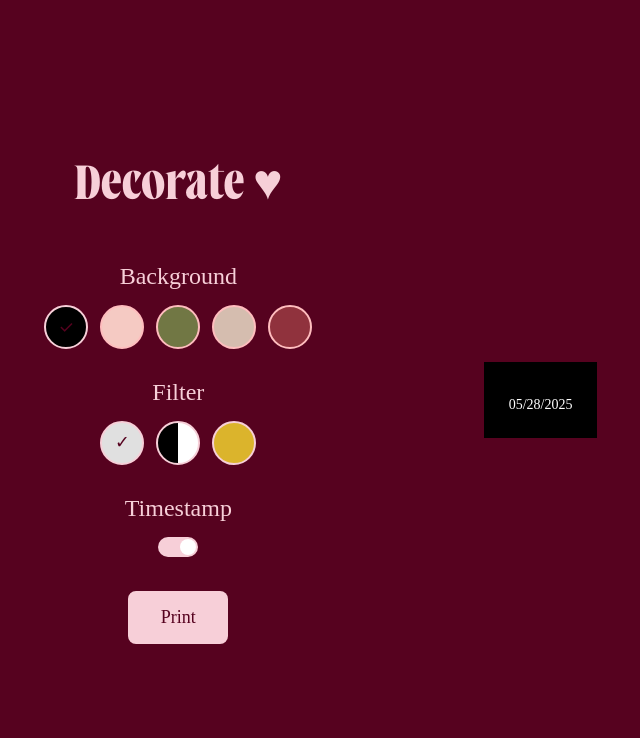
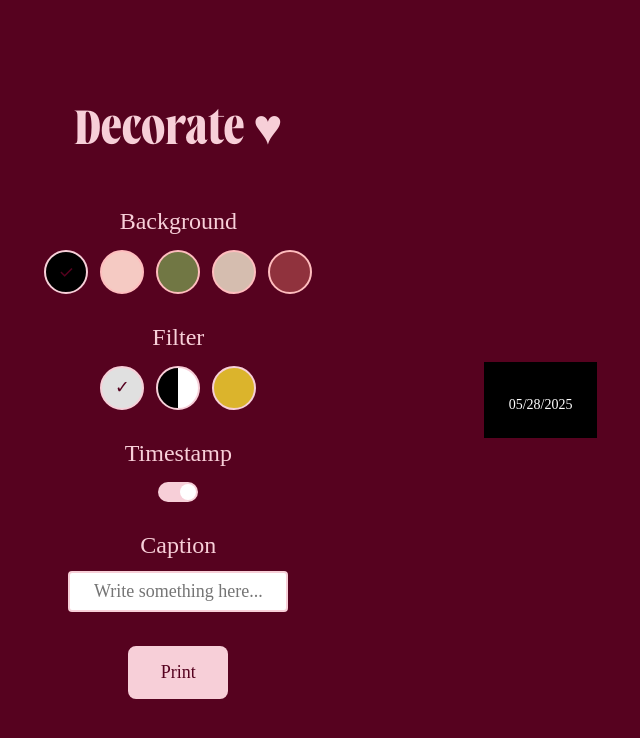
Before and after one commit to awksrj/web-photobooth-0, a React (Create React App) app in the folder frontend/: page /#/custom in a window 1280 px wide. Shown: the top 738 px of the page, without its empty margins (283-923 px from the left). Built offline with nearby package versions, Linux system fonts and the light colour scheme.

Commit message:
add caption option

```diff
--- a/frontend/src/pages/Custom.css
+++ b/frontend/src/pages/Custom.css
@@ -154,8 +154,6 @@
   font-size: 14px;
   color: white;
   text-align: center;
-  margin-top: auto;
-  padding-top: 10px;
 }
 
 .filter-section {
@@ -240,6 +238,31 @@
   transform: translateX(20px);
 }
 
+.caption-section {
+  display: flex;
+  flex-direction: column;
+  align-items: center;
+  gap: 12px;
+  margin-top: 20px;
+}
+
+.caption-input {
+  width: 200px;
+  padding: 0.5rem;
+  border: 2px solid var(--color-pink);
+  border-radius: 0.25rem;
+  font-family: var(--font-normal);
+  font-size: var(--font-small);
+  text-align: center;
+}
+
+.footer-section {
+  display: flex;
+  flex-direction: column;
+  align-items: center;
+  gap: 8px;
+  margin-top: 10px;
+}
 
 
 /* Button */
--- a/frontend/src/pages/Custom.tsx
+++ b/frontend/src/pages/Custom.tsx
@@ -26,6 +26,8 @@ const Custom: React.FC = () => {
   const [bgStyle, setBgStyle] = useState(bgOptions[0].style);
   const [filterStyle, setFilterStyle] = useState("none");
   const [showTimestamp, setShowTimestamp] = useState(true);
+  const [caption, setCaption] = useState("");
+
 
   const getFormattedDate = (): string => {
     const now = new Date();
@@ -62,22 +64,6 @@ const Custom: React.FC = () => {
       });
       const dataUrl = canvas.toDataURL("image/png");
 
-      // const link = document.createElement("a");
-      // link.href = dataUrl;
-      // link.download = `photostrip_${Date.now()}.png`;
-      // document.body.appendChild(link);
-      // link.click();
-      // document.body.removeChild(link);
-
-      // const ctx = canvas.getContext("2d");
-      // if (ctx) {
-      //   ctx.imageSmoothingEnabled = true;
-      //   ctx.imageSmoothingQuality = "high";
-      // }
-
-      // navigate("/result", {
-      //   state: { photostripImage: dataUrl, timestamp, },
-      // });
       canvas.toBlob((blob) => {
     if (!blob) return console.error("No blob produced");
     const file = new File([blob], `photostrip-${Date.now()}.png`, {
@@ -157,9 +143,22 @@ const Custom: React.FC = () => {
           </label>
         </div>
 
-          <button className="print-button" onClick={() => navigate("/result", { state: { photos, bgStyle, timestamp, showTimestamp } })}> Print </button>
+        <div className="caption-section">
+          <label className="bg-label">Caption</label>
+          <input
+            type="text"
+            value={caption}
+            onChange={e => setCaption(e.target.value)}
+            maxLength={22}
+            placeholder="Write something here..."
+            className="caption-input"
+          />
+        </div>
+
+          <button className="print-button" onClick={() => navigate("/result", { state: { photos, bgStyle, timestamp, showTimestamp, caption } })}> Print </button>
 
       </div>
+
 
       {/* Right Side */}
       <div className="customize-right">
@@ -182,7 +181,12 @@ const Custom: React.FC = () => {
               </div>
             )
           )}
-          {showTimestamp && (<div className="timestamp">{timestamp}</div>)}
+        {(caption || showTimestamp) && (
+          <div className="footer-section">
+            {caption && <div className="caption-display">{caption}</div>}
+            {showTimestamp && <div className="timestamp">{timestamp}</div>}
+          </div>
+        )}
 
         </div>
       </div>
--- a/frontend/src/pages/Result.css
+++ b/frontend/src/pages/Result.css
@@ -68,6 +68,22 @@
   align-items: center;
 }
 
+.caption-display {
+  font-family: var(--font-normal);
+  font-size: var(--font-small);
+  color: white;
+  text-align: center;
+  margin-bottom: 4px;
+}
+
+.footer-section {
+  display: flex;
+  flex-direction: column;
+  align-items: center;
+  gap: 8px;
+  margin-top: 10px;
+}
+
 /* slide-down keyframes */
 @keyframes printDown {
   0% {
--- a/frontend/src/pages/Result.tsx
+++ b/frontend/src/pages/Result.tsx
@@ -15,6 +15,7 @@ const Result: React.FC = () => {
   const bgStyle = state?.bgStyle ?? { background: "#000" }; // fallback background
   const timestamp = state?.timestamp ?? "";
   const showTimestamp: boolean = state?.showTimestamp ?? false;
+  const caption: string = state?.caption ?? "";
 
   const comboRef = useRef<HTMLImageElement>(null);
 
@@ -123,9 +124,14 @@ const Result: React.FC = () => {
                 className="individual-photo"
               />
             ) : (<div key={index} className="individual-photo placeholder">Empty</div>))}
-          {showTimestamp && (
-            <div className="timestamp">{timestamp}</div>
-          )}
+
+        {(caption || showTimestamp) && (
+          <div className="footer-section">
+            {caption && <div className="caption-display">{caption}</div>}
+            {showTimestamp && <div className="timestamp">{timestamp}</div>}
+          </div>
+        )}
+
           </div>
         </div>
         {/* share, download button */}
```
